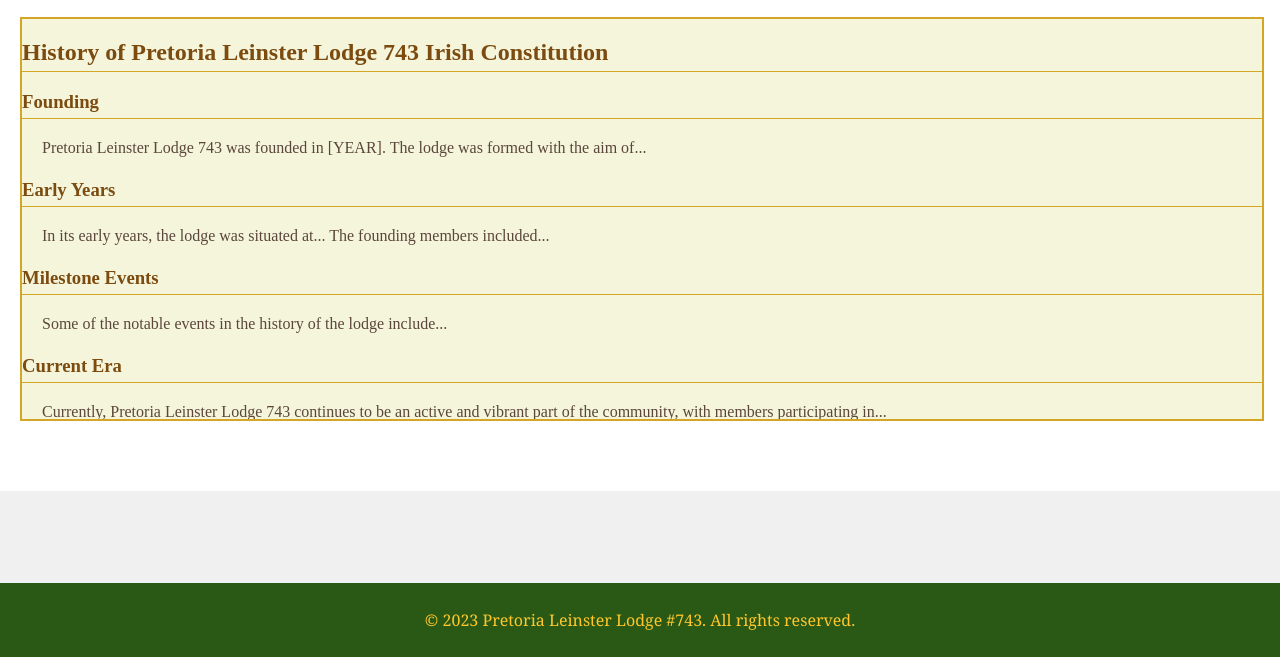
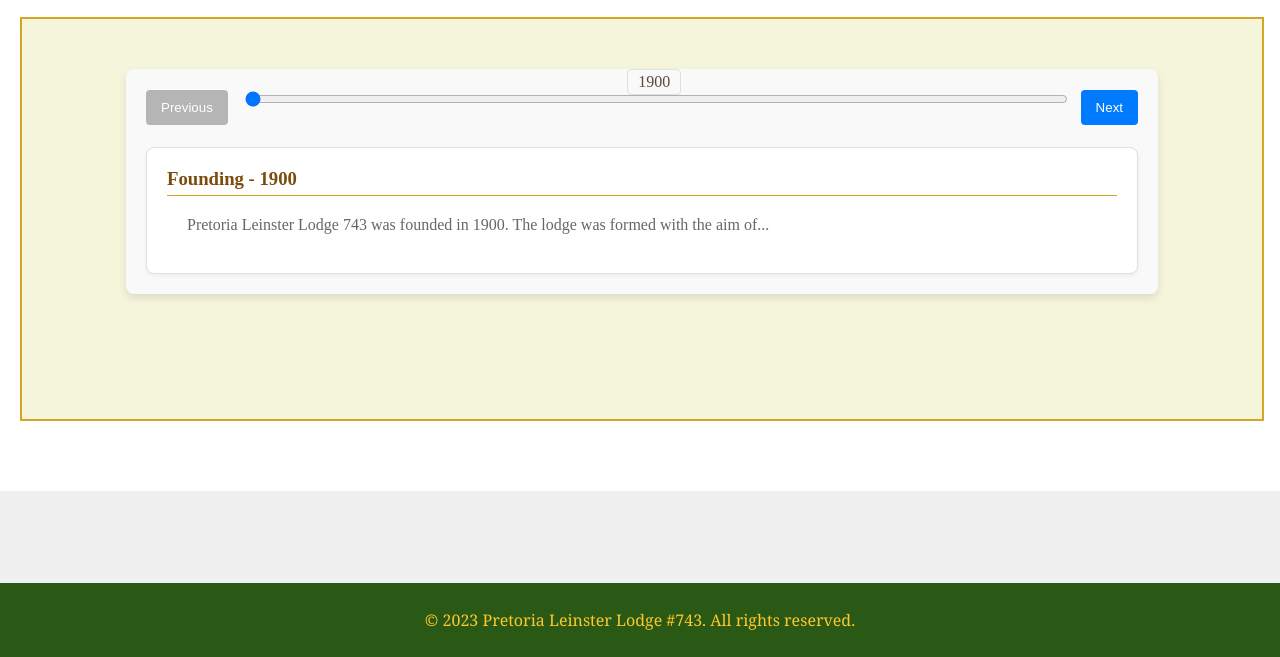
Before and after one commit to Marc-Pienaar/Marc-Pienaar.github.io, a plain HTML site: page index.html in a window 1280 px wide. Both pictures are taken after a click on the link "History". Shown: the part 143-800 px from the top of the page. Drawn offline with nearby package versions, Linux system fonts and the light colour scheme.

Commit message:
testing timeline slider

```diff
--- a/index.html
+++ b/index.html
@@ -38,25 +38,67 @@
 
 
     <div class="tabContent" id="history">
-        <h2>History of Pretoria Leinster Lodge 743 Irish Constitution</h2>
-        <h3>Founding</h3>
-        <p>Pretoria Leinster Lodge 743 was founded in [YEAR]. The lodge was formed with the aim of... </p>
+<!--        <h2>History of Pretoria Leinster Lodge 743 Irish Constitution</h2>-->
+<!--        <h3>Founding</h3>-->
+<!--        <p>Pretoria Leinster Lodge 743 was founded in [YEAR]. The lodge was formed with the aim of... </p>-->
 
-        <h3>Early Years</h3>
-        <p>In its early years, the lodge was situated at... The founding members included... </p>
+<!--        <h3>Early Years</h3>-->
+<!--        <p>In its early years, the lodge was situated at... The founding members included... </p>-->
 
-        <h3>Milestone Events</h3>
-        <p>Some of the notable events in the history of the lodge include... </p>
+<!--        <h3>Milestone Events</h3>-->
+<!--        <p>Some of the notable events in the history of the lodge include... </p>-->
 
-        <h3>Current Era</h3>
-        <p>Currently, Pretoria Leinster Lodge 743 continues to be an active and vibrant part of the community, with
-            members participating in... </p>
+<!--        <h3>Current Era</h3>-->
+<!--        <p>Currently, Pretoria Leinster Lodge 743 continues to be an active and vibrant part of the community, with-->
+<!--            members participating in... </p>-->
 
-        <h3>Legacy and Impact</h3>
-        <p>The Lodge has left a significant impact on... The efforts of the Lodge's members have resulted in... </p>
+<!--        <h3>Legacy and Impact</h3>-->
+<!--        <p>The Lodge has left a significant impact on... The efforts of the Lodge's members have resulted in... </p>-->
 
-        <h3>Future Goals</h3>
-        <p>Looking ahead, Pretoria Leinster Lodge 743 plans to... </p>
+<!--        <h3>Future Goals</h3>-->
+<!--        <p>Looking ahead, Pretoria Leinster Lodge 743 plans to... </p>-->
+
+        <div class="timeline-container">
+            <div class="controls">
+                <button id="prevButton" disabled>Previous</button>
+                <div class="slider-container">
+                    <span id="dateIndicator">1900</span>
+                    <input type="range" min="1" max="6" value="1" class="timeline-slider" id="timelineInput">
+                </div>
+                <button id="nextButton">Next</button>
+            </div>
+            <div class="timeline-event" data-event="1">
+                <h3>Founding - 1900</h3>
+                <p>Pretoria Leinster Lodge 743 was founded in 1900. The lodge was formed with the aim of...</p>
+            </div>
+
+            <div class="timeline-event" data-event="2">
+                <h3>Early Years - 1910</h3>
+                <p>In its early years, the lodge was situated at... The founding members included...</p>
+            </div>
+
+            <div class="timeline-event" data-event="3">
+                <h3>Milestone Events - 1950</h3>
+                <p>Some of the notable events in the history of the lodge include...</p>
+            </div>
+
+            <div class="timeline-event" data-event="4">
+                <h3>Current Era - 2000</h3>
+                <p>Currently, Pretoria Leinster Lodge 743 continues to be an active and vibrant part of the community, with members participating in...</p>
+            </div>
+
+            <div class="timeline-event" data-event="5">
+                <h3>Legacy and Impact - 2010</h3>
+                <p>The Lodge has left a significant impact on... The efforts of the Lodge's members have resulted in...</p>
+            </div>
+
+            <div class="timeline-event" data-event="6">
+                <h3>Future Goals - 2023</h3>
+                <p>Looking ahead, Pretoria Leinster Lodge 743 plans to...</p>
+            </div>
+        </div>
+
+
 
     </div>
 
@@ -188,6 +230,55 @@
             });
 
     });
+    const timelineInput = document.getElementById('timelineInput');
+    const prevButton = document.getElementById('prevButton');
+    const nextButton = document.getElementById('nextButton');
+    const dateIndicator = document.getElementById('dateIndicator');
+
+    const dates = {
+        1: '1900',
+        2: '1910',
+        3: '1950',
+        4: '2000',
+        5: '2010',
+        6: '2023'
+    };
+
+    timelineInput.addEventListener('input', updateEventDisplay);
+
+    prevButton.addEventListener('click', function() {
+        timelineInput.value = parseInt(timelineInput.value) - 1;
+        updateEventDisplay();
+    });
+
+    nextButton.addEventListener('click', function() {
+        timelineInput.value = parseInt(timelineInput.value) + 1;
+        updateEventDisplay();
+    });
+
+    function updateEventDisplay() {
+        let value = timelineInput.value;
+
+        // Hide all timeline events
+        document.querySelectorAll('.timeline-event').forEach(function(eventElem) {
+            eventElem.style.display = 'none';
+        });
+
+        // Show the selected event
+        document.querySelector(`.timeline-event[data-event="${value}"]`).style.display = 'block';
+
+        // Update date indicator
+        dateIndicator.textContent = dates[value];
+
+        // Enable or disable previous/next buttons
+        prevButton.disabled = value === timelineInput.min;
+        nextButton.disabled = value === timelineInput.max;
+    }
+
+    // Initial call to set up correct button states and date
+    updateEventDisplay();
+
+
 
 
 
--- a/styles.css
+++ b/styles.css
@@ -192,3 +192,81 @@ footer {
 #content {
     padding-bottom: 70px; /* Adjusted to be more than the footer height, tweak as necessary */
 }
+.timeline-container {
+    width: 80%;
+    margin: 50px auto;
+    position: relative;
+    background-color: #f9f9f9;
+    padding: 20px;
+    border-radius: 8px;
+    box-shadow: 0 4px 8px rgba(0,0,0,0.1);
+}
+
+.timeline-slider {
+    width: 100%;
+    margin-bottom: 20px;
+}
+
+.timeline-event {
+    display: none;
+    padding: 20px;
+    border: 1px solid #e0e0e0;
+    border-radius: 8px;
+    background-color: #ffffff;
+    box-shadow: 0 2px 4px rgba(0,0,0,0.05);
+}
+
+.timeline-event h3 {
+    margin-top: 0;
+    color: #333;
+}
+
+.timeline-event p {
+    color: #666;
+}
+
+/* Display the first event by default */
+.timeline-event[data-event="1"] {
+    display: block;
+}
+.controls {
+    display: flex;
+    align-items: center;
+    justify-content: space-between;
+    margin-bottom: 20px;
+}
+
+button {
+    padding: 10px 15px;
+    cursor: pointer;
+    border: none;
+    border-radius: 4px;
+    background-color: #007BFF;
+    color: #FFFFFF;
+    transition: background-color 0.3s;
+}
+
+button:disabled {
+    background-color: #B5B5B5;
+    cursor: not-allowed;
+}
+
+button:hover:not(:disabled) {
+    background-color: #0056b3;
+}
+.slider-container {
+    flex-grow: 1;
+    margin: 0 15px;
+    position: relative;
+}
+
+#dateIndicator {
+    position: absolute;
+    top: -20px;
+    left: 50%;
+    transform: translateX(-50%);
+    background-color: #f9f9f9;
+    padding: 3px 10px;
+    border-radius: 4px;
+    border: 1px solid #e0e0e0;
+}
```
